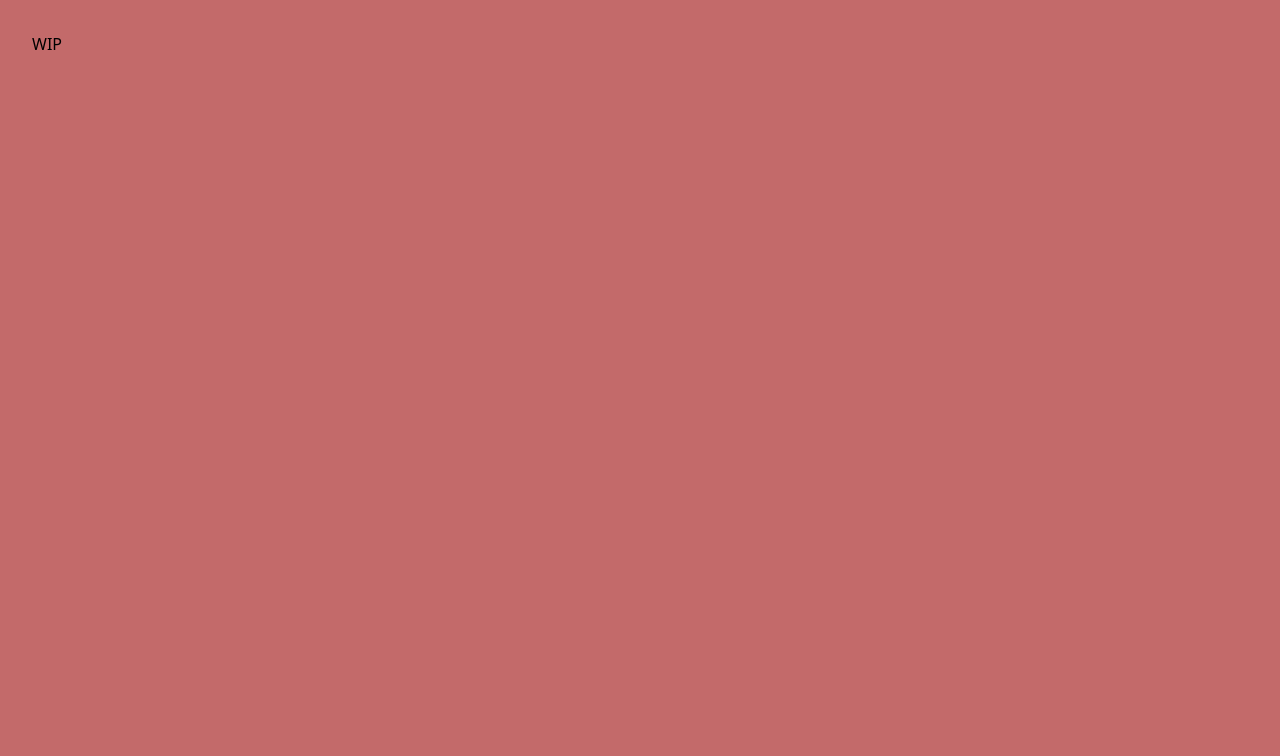
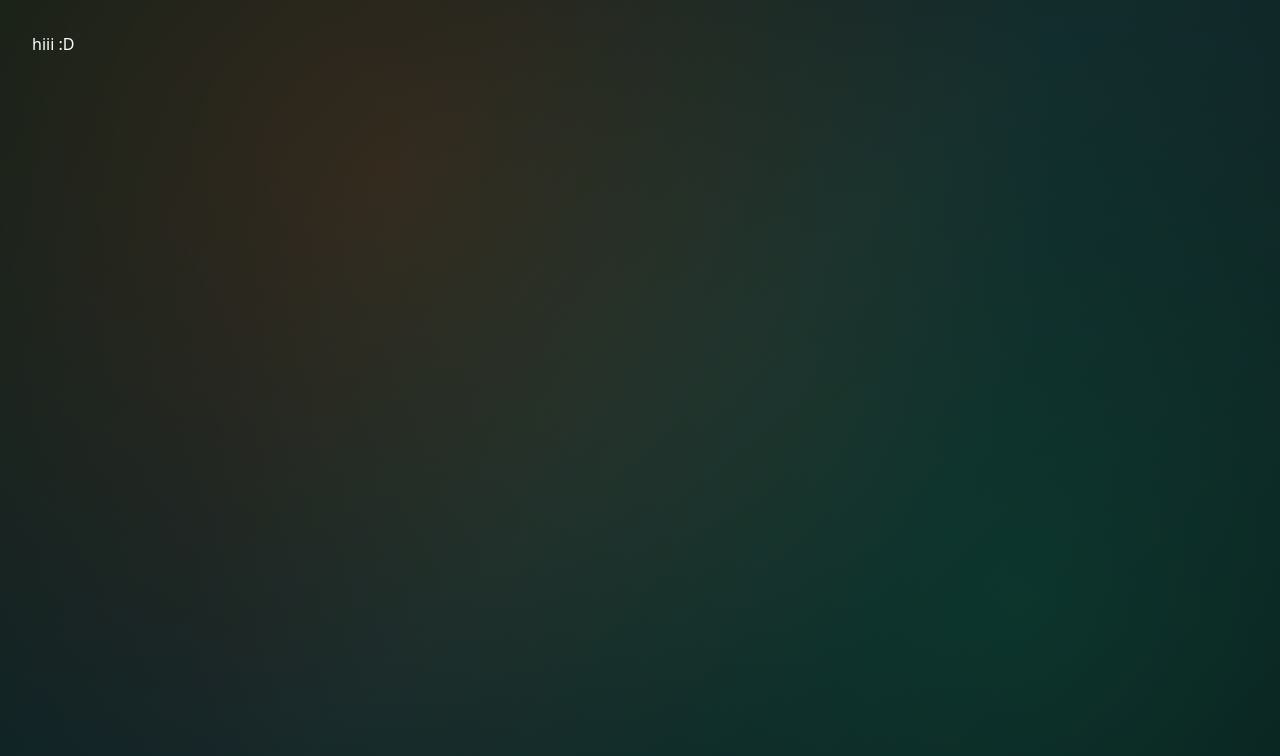
Before and after one commit to kvnfrr/kvnfrr.github.io, an Astro site: page / in a window 1280 px wide. Built offline with nearby package versions, Linux system fonts and the light colour scheme; Astro itself is replaced by a stand-in of ours.

Commit message:
setting up hero section and background

```diff
--- /dev/null
+++ b/src/components/Hero.astro
@@ -0,0 +1,5 @@
+---
+---
+<section class="min-h-screen bg-studio-bg text-white">
+    <p>hiii :D</p>
+</section>
--- a/src/pages/index.astro
+++ b/src/pages/index.astro
@@ -1,7 +1,8 @@
 ---
 import MainLayout from "../layouts/MainLayout.astro";
+import Hero from '../components/Hero.astro';
 ---
 
 <MainLayout title="Kvnfrr | Portfolio">
- <h1>WIP</h1>
+    <Hero />
 </MainLayout>
--- a/src/styles/global.css
+++ b/src/styles/global.css
@@ -9,5 +9,7 @@ body {
   margin: 0;
   padding: 2rem;
   font-family: system-ui, sans-serif;
-  background: #c36a6a;
+  background: radial-gradient(circle at 30% 20%, rgba(255, 80, 0, 0.15), transparent 60%),
+              radial-gradient(circle at 80% 70%, rgba(0, 150, 90, 0.20), transparent 70%),
+              linear-gradient(135deg, #0d1f1a, #13262a, #0c1418);
 }
```
